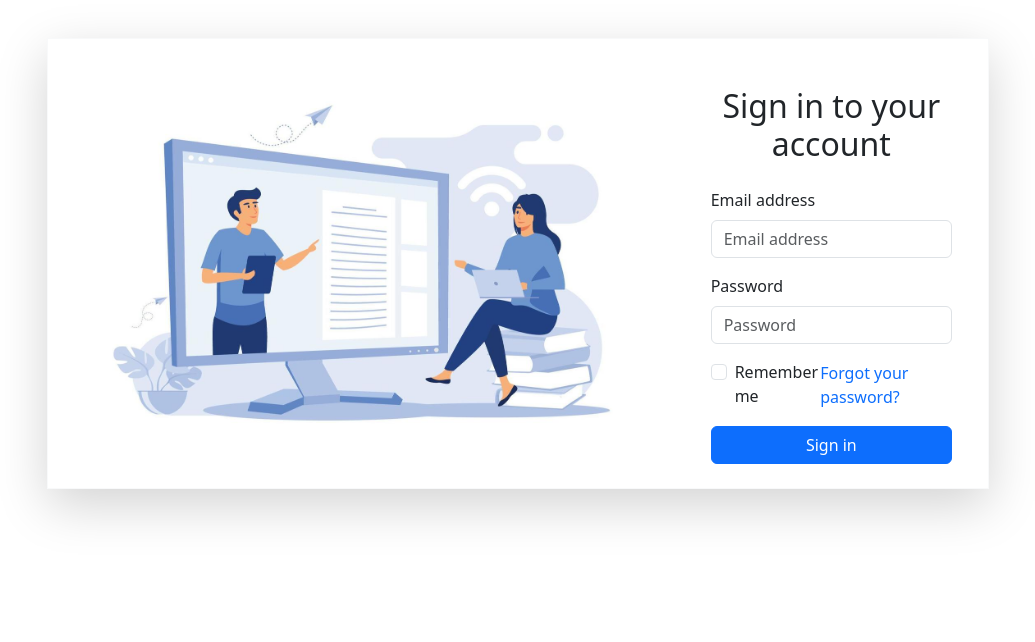
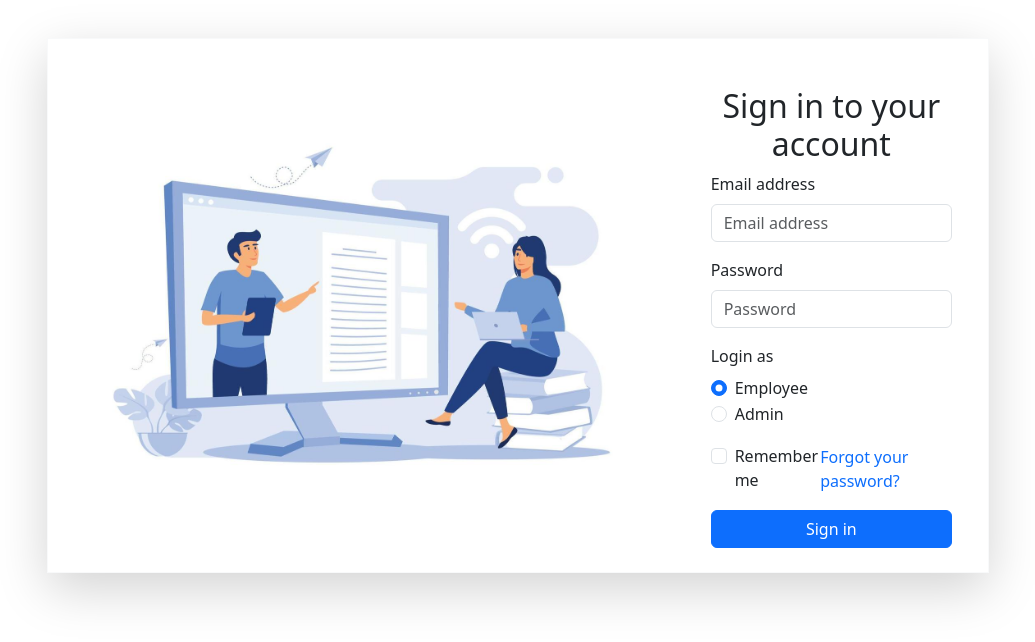
Before and after one commit to VishalRaja1207/jman-final, a React (Create React App) app in the folder full stack/client/: page / in a window 1280 px wide. Shown: the part 112-754 px from the top of the page, without its empty margins (122-1157 px from the left). Built offline with nearby package versions, Linux system fonts and the light colour scheme.

Commit message:
training added2

```diff
--- a/full stack/client/src/App.js
+++ b/full stack/client/src/App.js
@@ -45,14 +45,14 @@ function App() {
       <Routes>
         <Route path="/" element={<Login />} />
         <Route element={<EmpLayout />}>
-          <Route path = "/employee" element = {<Employee />} />
-          <Route path='/employee/feedback' element = {<Feedback />} />
+          <Route path = "/employee" element = {<RequiredAuth role = "employee"><Employee /></RequiredAuth>} />
+          <Route path='/employee/feedback' element = {<RequiredAuth role = "employee"><Feedback /></RequiredAuth>} />
         </Route>
         <Route element={<Layout />}> {/* Use Layout to apply Sidebar */}
-          <Route path="/dashboard" element={<RequiredAuth><Dashboard /></RequiredAuth>} />
-          <Route path="/scores" element={<RequiredAuth><Scores /></RequiredAuth>} />
-          <Route path="/performance" element={<RequiredAuth><Performance /></RequiredAuth>} />
-          <Route path="/add/course" element={<RequiredAuth><Course /></RequiredAuth>} />
+          <Route path="/dashboard" element={<RequiredAuth role = "admin"><Dashboard /></RequiredAuth>} />
+          <Route path="/scores" element={<RequiredAuth role = "admin"><Scores /></RequiredAuth>} />
+          <Route path="/performance" element={<RequiredAuth role = "admin"><Performance /></RequiredAuth>} />
+          <Route path="/add/course" element={<RequiredAuth role = "admin"><Course /></RequiredAuth>} />
         </Route>
       </Routes>
     </BrowserRouter>
--- a/full stack/client/src/pages/Employee/Employee.jsx
+++ b/full stack/client/src/pages/Employee/Employee.jsx
@@ -44,6 +44,7 @@ const Employee = () => {
 
   return (
     <div className="container">
+      {/* Card section */}
       <div className="row mt-3">
         <div className="col text-end">
           <div className="card item-card custom-card w-auto">
@@ -55,6 +56,7 @@ const Employee = () => {
             </div>
             <div className="card-body">
               <div className="row">
+                {/* No of Courses */}
                 <div
                   className="col-md-4 custom-col text-center"
                   style={{ borderRight: "4px solid #19105B" }}
@@ -70,6 +72,8 @@ const Employee = () => {
                     </p>
                   </b>
                 </div>
+
+                {/* Pass */}
                 <div
                   className="col-md-4 custom-col text-center"
                   style={{ borderRight: "4px solid #FF6196" }}
@@ -85,6 +89,8 @@ const Employee = () => {
                     </p>
                   </b>
                 </div>
+
+                {/* Fail */}
                 <div
                   className="col-md-4 custom-col text-center"
                   style={{ borderRight: "4px solid #FF6196" }}
@@ -93,7 +99,7 @@ const Employee = () => {
                   <b>
                     <p>
                       <span>
-                        {card.total_courses_attended !== undefined
+                        {card.total_courses_attended !== undefined && card.total_courses_passed !== undefined
                           ? card.total_courses_attended - card.total_courses_passed
                           : "No data available"}
                       </span>
@@ -106,6 +112,7 @@ const Employee = () => {
         </div>
       </div>
 
+      {/* Pass Table Section */}
       <div className="row mt-3">
         <div className="col-md-6">
           <div className="card item-card custom-card">
@@ -136,11 +143,12 @@ const Employee = () => {
                 </tbody>
               </table>
             ) : (
-              <p className="text-center">No data available</p>
+              <p className="text-center">No skills learned yet</p>
             )}
           </div>
         </div>
 
+        {/* Fail Table Section */}
         <div className="col-md-6">
           <div className="card item-card custom-card">
             <div className="card-header">
@@ -170,7 +178,7 @@ const Employee = () => {
                 </tbody>
               </table>
             ) : (
-              <p className="text-center">No data available</p>
+              <p className="text-center">No courses failed yet</p>
             )}
           </div>
         </div>
--- a/full stack/client/src/pages/Login.jsx
+++ b/full stack/client/src/pages/Login.jsx
@@ -1,28 +1,39 @@
-import React from 'react'
-import { useState } from 'react';
+import React, { useState } from 'react';
 import { Link, useNavigate } from "react-router-dom";
 import axios from 'axios';
+
 const Login = () => {
   const [mail, setMail] = useState("");
   const [pass, setPass] = useState("");
+  const [role, setRole] = useState("employee"); // Set default role as employee
   const navigate = useNavigate();
+
   const loginUser = (e) => {
     e.preventDefault();
-    console.log(mail + " " + pass);
+    console.log(mail + " " + pass + " " + role);
+
     axios.post("http://localhost:5000/api/v1/auth/login", {
       username: mail,
-      password: pass
+      password: pass,
+      role: role // Send role to the backend
     }).then((response) => {
       localStorage.setItem("token", response.data.token);
-      navigate("/dashboard")
+      if(role === 'admin'){
+        localStorage.setItem("role", "admin")
+        navigate("/dashboard");
+      }
+      else {
+        localStorage.setItem("role", "employee")
+        navigate("/employee");
+      }
     }).catch((e) => {
+      navigate("/");
       console.log(e);
     })
   }
 
   return (
     <div className='container-fluid'>
-
       <div className="container-fluid h-100 border border-light w-75 shadow-lg" style={{marginTop: "150px"}}>
         <div className="row h-100 align-items-center">
           <div className="col-12 col-md-8 d-none d-md-flex justify-content-center">
@@ -36,12 +47,8 @@ const Login = () => {
             <div className="container p-4">
               <form onSubmit={loginUser} className="row">
                 <h2 className="mt-4 text-center">Sign in to your account</h2>
-                <p className="text-center">
-                </p>
                 <div className="mb-3">
-                  <label htmlFor="email-address" className="form-label">
-                    Email address
-                  </label>
+                  <label htmlFor="email-address" className="form-label">Email address</label>
                   <input
                     type="text"
                     id="email-address"
@@ -54,9 +61,7 @@ const Login = () => {
                   />
                 </div>
                 <div className="mb-3">
-                  <label htmlFor="password" className="form-label">
-                    Password
-                  </label>
+                  <label htmlFor="password" className="form-label">Password</label>
                   <input
                     type="password"
                     id="password"
@@ -68,6 +73,34 @@ const Login = () => {
                     required
                   />
                 </div>
+                {/* Role selection tabs */}
+                <div className="mb-3">
+                  <label htmlFor="role" className="form-label">Login as</label>
+                  <div className="form-check">
+                    <input
+                      type="radio"
+                      id="employee"
+                      name="role"
+                      value="employee"
+                      className="form-check-input"
+                      checked={role === "employee"}
+                      onChange={(e) => setRole(e.target.value)}
+                    />
+                    <label htmlFor="employee" className="form-check-label">Employee</label>
+                  </div>
+                  <div className="form-check">
+                    <input
+                      type="radio"
+                      id="admin"
+                      name="role"
+                      value="admin"
+                      className="form-check-input"
+                      checked={role === "admin"}
+                      onChange={(e) => setRole(e.target.value)}
+                    />
+                    <label htmlFor="admin" className="form-check-label">Admin</label>
+                  </div>
+                </div>
                 <div className="d-flex justify-content-between align-items-center mb-3">
                   <div className="form-check">
                     <input
@@ -76,9 +109,7 @@ const Login = () => {
                       name="remember-me"
                       className="form-check-input"
                     />
-                    <label htmlFor="remember-me" className="form-check-label">
-                      Remember me
-                    </label>
+                    <label htmlFor="remember-me" className="form-check-label">Remember me</label>
                   </div>
                   <span className="text-primary">Forgot your password?</span>
                 </div>
@@ -96,4 +127,4 @@ const Login = () => {
   )
 }
 
-export default Login
+export default Login;
--- a/full stack/client/src/utils/RequiredAuth.js
+++ b/full stack/client/src/utils/RequiredAuth.js
@@ -2,10 +2,15 @@ import React from "react";
 // import toast from 'react-hot-toast';
 import { Navigate } from "react-router-dom";
 export const RequiredAuth = (props) => {
-    if(!localStorage.getItem('token')) {
+    const token = localStorage.getItem('token');
+    const role = localStorage.getItem('role');
+    if(!token) {
         return <Navigate to="/"></Navigate>
     }
-    else {
-        return props.children;
+
+    if(role != props.role) {
+        return <Navigate to="/"></Navigate>
     }
+
+    return props.children;
 }
```
Also changed, not shown: 1 other file (tests, documents, lock files or other folders).
